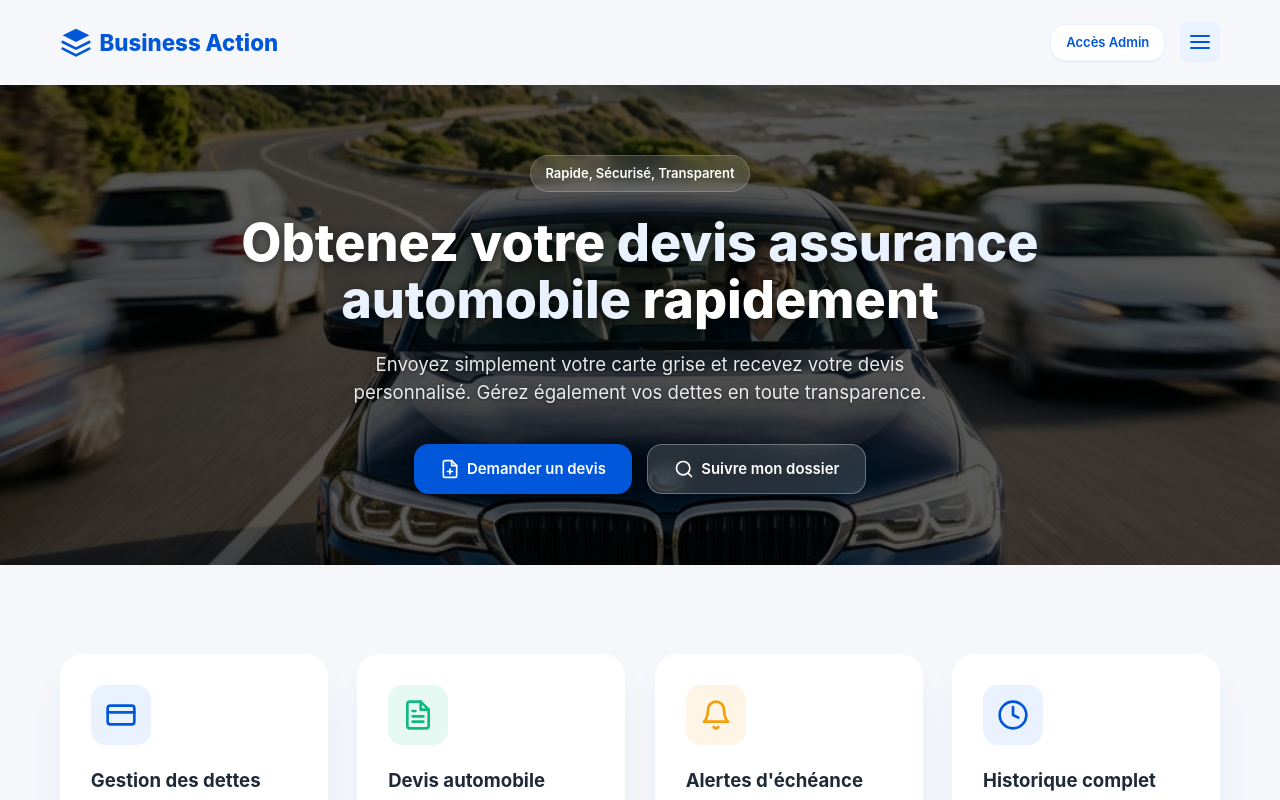
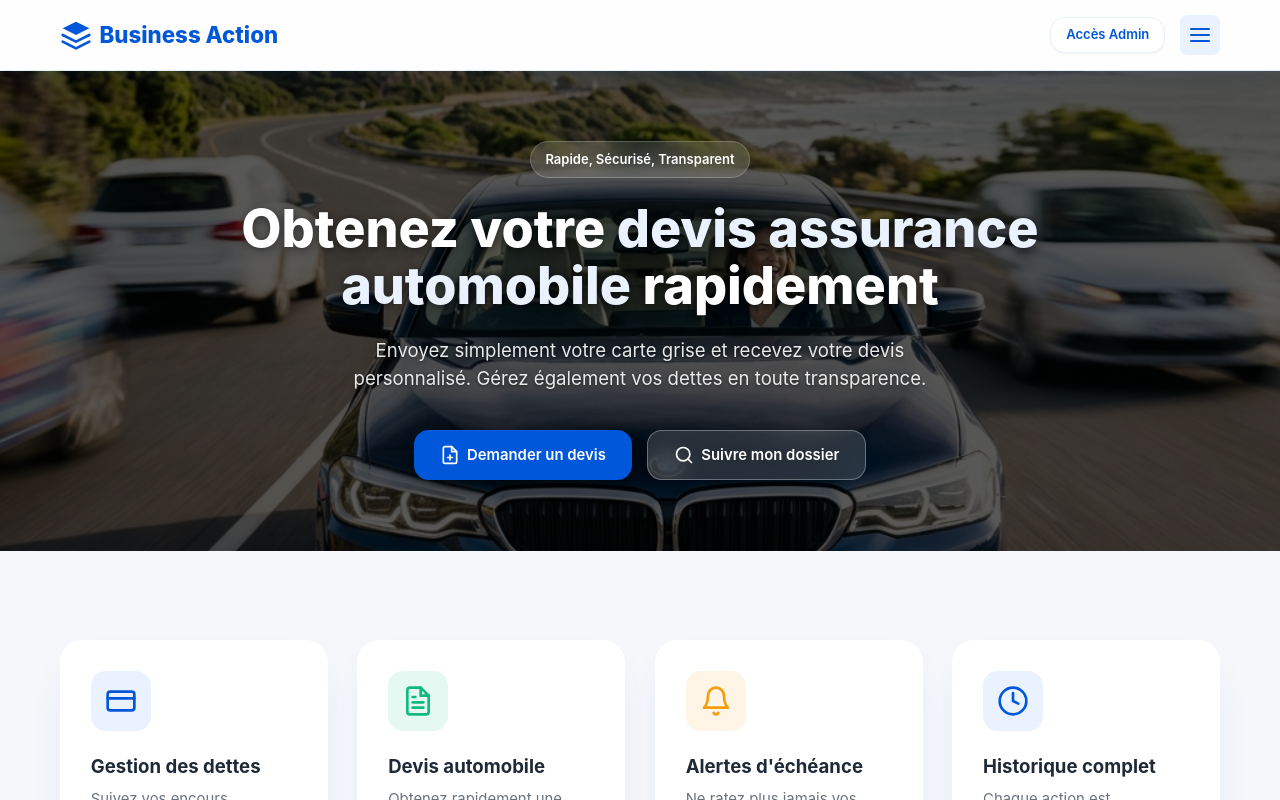
Before and after one commit to migini10/Business-Action, a Next.js app: page / in a window 1280 px wide. Shown: the top 800 px of the page. Built offline with nearby package versions, Linux system fonts and the light colour scheme.

Commit message:
style: Make topbar visually distinct and sticky

```diff
--- a/src/app/globals.css
+++ b/src/app/globals.css
@@ -134,8 +134,19 @@ a {
 }
 
 /* Header */
+.topbar {
+  position: sticky;
+  top: 0;
+  z-index: 1000;
+  background-color: rgba(255, 255, 255, 0.85);
+  backdrop-filter: blur(12px);
+  -webkit-backdrop-filter: blur(12px);
+  border-bottom: 1px solid rgba(0, 87, 217, 0.1);
+  box-shadow: 0 4px 30px -10px rgba(0, 87, 217, 0.15);
+}
+
 .header {
-  padding: 1.5rem 0;
+  padding: 1rem 0;
   display: flex;
   justify-content: space-between;
   align-items: center;
--- a/src/app/page.tsx
+++ b/src/app/page.tsx
@@ -5,8 +5,9 @@ import Image from 'next/image';
 export default function Home() {
   return (
     <div>
-      <div className="container">
-        <header className="header animate-fade-in">
+      <div className="topbar">
+        <div className="container">
+          <header className="header animate-fade-in">
         <div className="logo">
           <svg width="32" height="32" viewBox="0 0 24 24" fill="none" xmlns="http://www.w3.org/2000/svg">
             <path d="M12 2L2 7L12 12L22 7L12 2Z" fill="var(--color-primary)"/>
@@ -40,6 +41,7 @@ export default function Home() {
           </button>
         </nav>
       </header>
+        </div>
       </div>
 
       <main>
```
